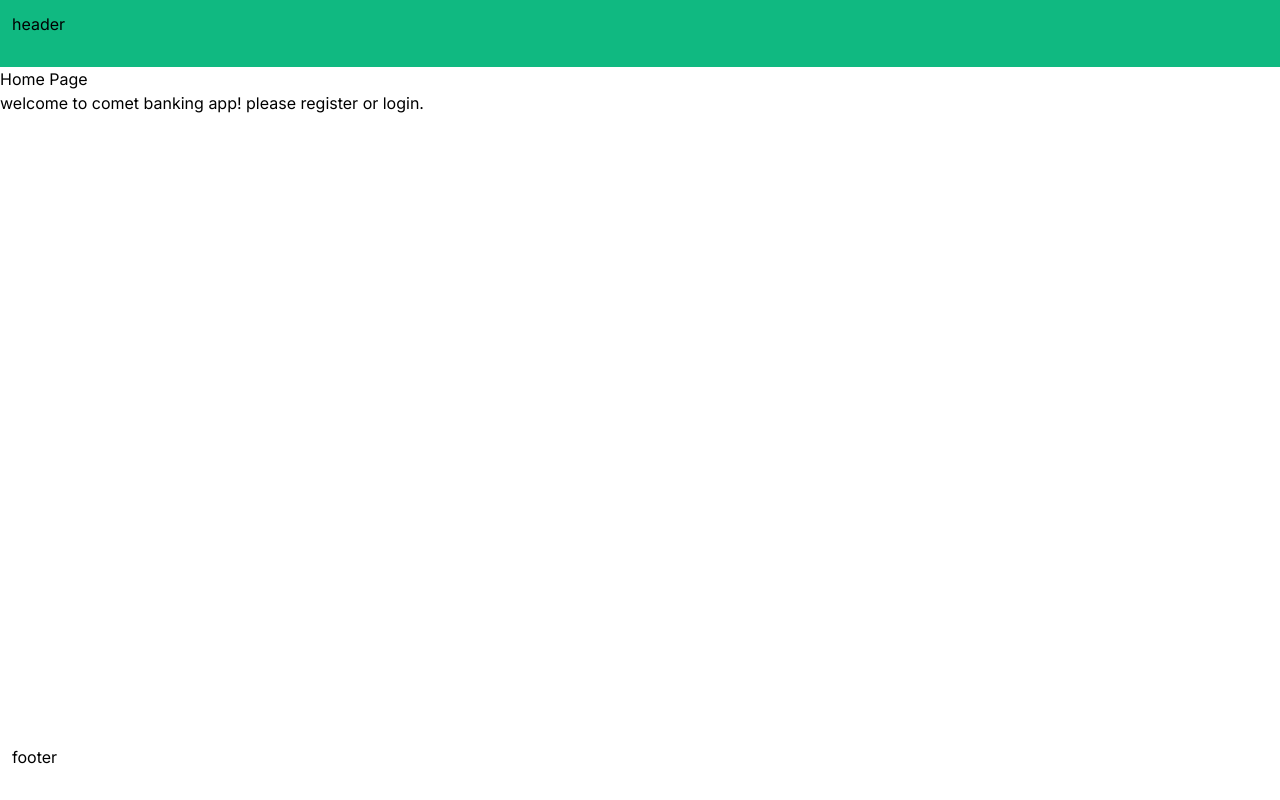
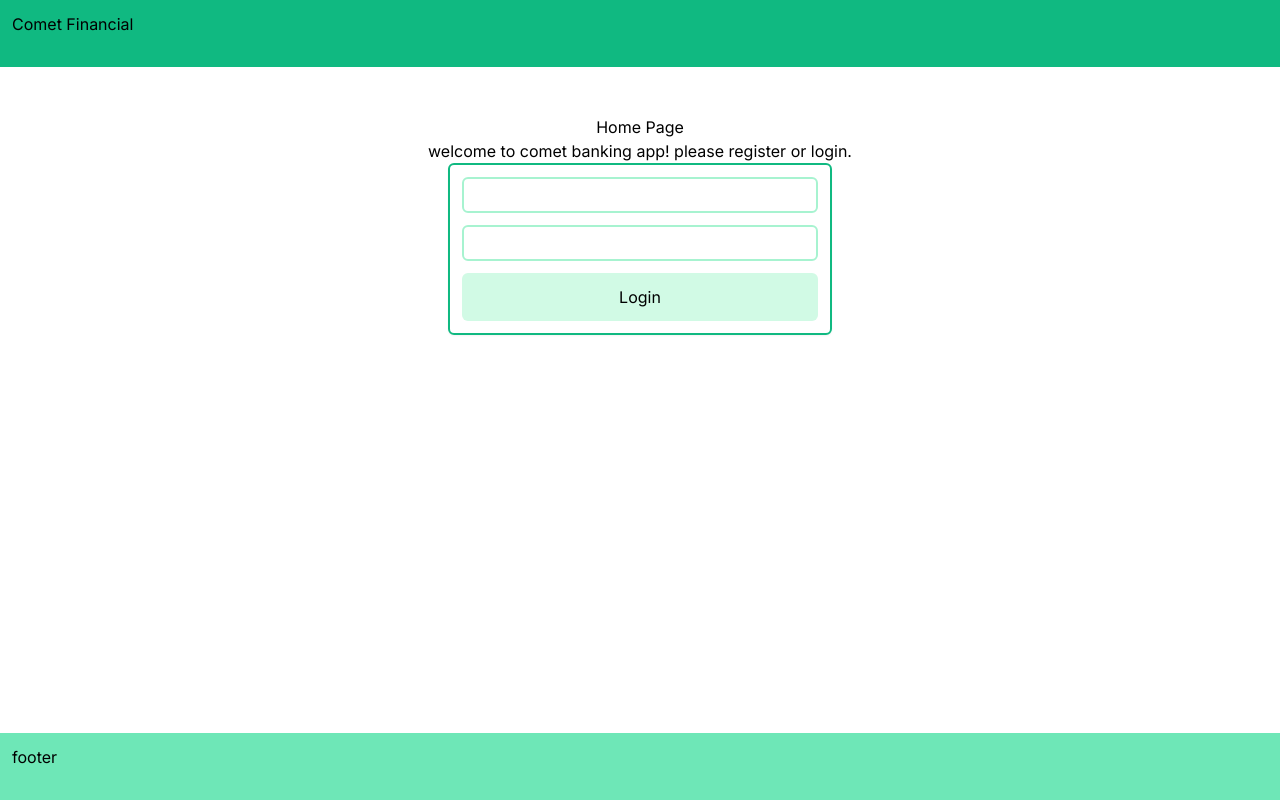
Before and after one commit to jrdnthedev/comet_financial, a Next.js app in the folder comet_frontend/: page / in a window 1280 px wide. Built offline with nearby package versions, Linux system fonts and the light colour scheme.

Commit message:
feat: added authentication to app, added a loading spinner component, and updated styles

```diff
--- a/comet_frontend/app/components/account_info_navbar/account_info_navbar.tsx
+++ b/comet_frontend/app/components/account_info_navbar/account_info_navbar.tsx
@@ -1,21 +1,30 @@
-import { useAppStore } from "@/app/lib/hooks";
-import Link from "next/link";
+import { logout } from "@/app/lib/features/auth/authSlice";
+import { useAppDispatch } from "@/app/lib/hooks";
 
 export default function AccountNavbar() {
-  const user = useAppStore().getState().user.user;
+  const dispatch = useAppDispatch();
+
+  const handleSubmit = () => {
+    dispatch(logout());
+  };
   return (
-    <nav className="flex mb-3 bg-emerald-300 p-3">
-      <span className="flex-initial w-28">{user.name}</span>
+    <nav className="flex mb-3 bg-emerald-200 p-3">
+      <span className="flex-initial w-28">Alan Smith</span>
       <span className="flex-1 px-1">
         <ul className="list-none">
-          <li className="inline-block mr-2">account</li>
-          <li className="inline-block mr-2">savings</li>
-          <li className="inline-block mr-2">checking</li>
-          <li className="inline-block">tsfa</li>
+          {/* {user.accounts.map((account: string, index: number) => (
+            <li className="inline-block mr-2" key={index}>
+              {account}
+            </li>
+          ))} */}
+          <li className="inline-block mr-2">Savings</li>
+          <li className="inline-block mr-2">Checking</li>
+          <li className="inline-block mr-2">TSFA</li>
+          <li className="inline-block mr-2">Credit Card</li>
         </ul>
       </span>
       <span className="px-1">
-        <button>logout</button>
+        <button onClick={handleSubmit}>logout</button>
       </span>
     </nav>
   );
--- /dev/null
+++ b/comet_frontend/app/components/loading_spinner/loading_spinner.tsx
@@ -0,0 +1,7 @@
+export default function LoadingSpinner() {
+  return (
+    <div className="flex justify-center items-center h-screen">
+      <div className="border-4 border-t-4 border-gray-200 h-12 w-12 rounded-full animate-spin"></div>
+    </div>
+  );
+}
--- /dev/null
+++ b/comet_frontend/app/components/login/login.tsx
@@ -0,0 +1,36 @@
+import { loginAction } from "@/app/lib/features/auth/authActions";
+import { useAppDispatch, useAppSelector, useAppStore } from "@/app/lib/hooks";
+import { useState } from "react";
+
+export default function Login() {
+  const [username, setUsername] = useState("");
+  const [password, setPassword] = useState("");
+  const dispatch = useAppDispatch();
+
+  const handleSubmit = async (e: React.FormEvent<HTMLFormElement>) => {
+    e.preventDefault();
+    dispatch(loginAction({ username, password }));
+  };
+
+  return (
+    <div className="rounded-md shadow-sm inline-block w-96 p-3 border-emerald-500 border-2">
+      <form onSubmit={handleSubmit}>
+        <input
+          type="text"
+          value={username}
+          className="border-2 w-full inline-block mb-3 border-emerald-200 p-1 rounded-md"
+          onChange={(e) => setUsername(e.target.value)}
+        />
+        <input
+          type="password"
+          className="border-2 w-full inline-block mb-3 border-emerald-200 p-1 rounded-md"
+          value={password}
+          onChange={(e) => setPassword(e.target.value)}
+        />
+        <button type="submit" className="p-3 w-full bg-emerald-100 rounded-md">
+          Login
+        </button>
+      </form>
+    </div>
+  );
+}
--- a/comet_frontend/app/interfaces/user/user.tsx
+++ b/comet_frontend/app/interfaces/user/user.tsx
@@ -2,12 +2,12 @@ import { Account } from "../account/account";
 
 export interface User {
   id: string;
-  firstName: string; // First name of the user
-  lastName: string; // Last name of the user
-  email: string; // Email address of the user
-  password: string; // Hashed password of the user
-  accounts: Account[]; // Array of accounts associated with the user
-  createdAt: Date; // Timestamp indicating when the user account was created
-  lastLoginAt: Date; // Timestamp indicating when the user last logged in
-  // Add additional fields as needed (e.g., profile picture, security questions)
+  firstName: string;
+  lastName: string;
+  email: string;
+  password: string;
+  accounts: Account[];
+  createdAt: Date;
+  lastLoginAt: Date;
+  token: string;
 }
--- a/comet_frontend/app/layout.tsx
+++ b/comet_frontend/app/layout.tsx
@@ -24,14 +24,14 @@ export default function RootLayout({
         ].join("")}
       >
         <header className="bg-emerald-500 p-3 row-start-1 row-end-2 col-span-full">
-          header
+          Comet Financial
         </header>
         <StoreProvider>
           <main className="row-start-2 row-end-12 col-span-full">
             {children}
           </main>
         </StoreProvider>
-        <footer className="p-3 row-start-12 row-end-13 col-span-full">
+        <footer className="p-3 row-start-12 row-end-13 col-span-full bg-emerald-300">
           footer
         </footer>
       </body>
--- /dev/null
+++ b/comet_frontend/app/lib/features/auth/authActions.ts
@@ -0,0 +1,36 @@
+// userActions.ts
+import { ThunkAction } from 'redux-thunk';
+import { RootState } from '../../store';
+import { Dispatch } from 'redux';
+import { loginSuccess, loginFailure, logout } from './authSlice';
+
+
+
+export const loginAction = (credentials: { username: string; password: string }): ThunkAction<void, RootState, unknown, any> => async (dispatch: Dispatch) => {
+  try {
+    const response = await fetch('http://127.0.0.1:8000/login/', {
+      method: 'POST',
+      headers: {
+        'Content-Type': 'application/json',
+      },
+      body: JSON.stringify(credentials),
+    });
+
+    if (!response.ok) {
+      throw new Error('Login failed');
+    }
+    const data = await response.json();
+    console.log(data.token);
+    // localStorage.setItem('token', data.token);
+    dispatch(loginSuccess(data.token));
+  } catch (error) {
+    console.error('Login error:', error);
+    // Handle login error
+    dispatch(loginFailure('Login failed. Please try again.'))
+  }
+};
+
+export const logoutAction = () => (dispatch: Dispatch) => {
+  localStorage.setItem('token', ' ');
+  dispatch(logout());
+}
--- /dev/null
+++ b/comet_frontend/app/lib/features/auth/authSlice.tsx
@@ -0,0 +1,39 @@
+import { PayloadAction, createSlice } from "@reduxjs/toolkit";
+interface LoginState {
+  token: string | null;
+  loading: boolean;
+  error: string | null;
+}
+
+const initialState: LoginState = {
+  token: null,
+  loading: false,
+  error: null,
+};
+
+export const authSlice = createSlice({
+  name: "auth",
+  initialState,
+  reducers: {
+    loginRequest(state) {
+      state.loading = true;
+      state.error = null;
+    },
+    loginSuccess: (state, action: PayloadAction<string>) => {
+      state.loading = false;
+      state.token = action.payload;
+      state.error = null;
+    },
+    loginFailure(state, action: PayloadAction<string>) {
+      state.loading = false;
+      state.error = action.payload;
+    },
+    logout(state) {
+      state.token = null;
+    },
+  },
+});
+
+export const { loginSuccess, loginFailure, logout } = authSlice.actions;
+
+export default authSlice.reducer;
--- a/comet_frontend/app/lib/features/user/userSlice.tsx
+++ b/comet_frontend/app/lib/features/user/userSlice.tsx
@@ -3,8 +3,18 @@ import { createSlice } from "@reduxjs/toolkit";
 export const userSlice = createSlice({
   name: "user",
   initialState: {
-    user: { name: "Adam Toons", id: 1 },
+    user: {
+      id: 1,
+      firstName: "admin",
+      lastName: "admin",
+      email: "example.com",
+      password: "password",
+      accounts: ["savings", "checking", "tsfa", "credit card"],
+      createdAt: Date(),
+      lastLoginAt: Date(),
+    },
     isLoggedIn: false,
+    token: "",
   },
   reducers: {
     getUser: (state) => {},
--- a/comet_frontend/app/lib/store.ts
+++ b/comet_frontend/app/lib/store.ts
@@ -1,10 +1,10 @@
 import { configureStore } from "@reduxjs/toolkit";
-import userReducer from "./features/user/userSlice";
+import loginReducer from "./features/auth/authSlice";
 
 export const makeStore = () => {
   return configureStore({
     reducer: {
-      user: userReducer
+      login: loginReducer
     },
   });
 };
--- a/comet_frontend/app/page.tsx
+++ b/comet_frontend/app/page.tsx
@@ -1,10 +1,34 @@
 "use client";
 
+import Login from "./components/login/login";
+import { RootState } from "@/app/lib/store";
+import { useRouter } from "next/navigation";
+import { useAppSelector } from "./lib/hooks";
+import LoadingSpinner from "./components/loading_spinner/loading_spinner";
+
 export default function Home() {
+  const { loading, error, token } = useAppSelector(
+    (state: RootState) => state.login
+  );
+  const router = useRouter();
+  if (token) {
+    router.push("/pages/dashboard");
+    return null;
+  }
+
   return (
-    <>
-      <h1>Home Page</h1>
-      <p>welcome to comet banking app! please register or login.</p>
-    </>
+    <section>
+      <div className="text-center">
+        {loading ? (
+          <LoadingSpinner />
+        ) : (
+          <div className="my-12">
+            <h1>Home Page</h1>
+            <p>welcome to comet banking app! please register or login.</p>
+            <Login />
+          </div>
+        )}
+      </div>
+    </section>
   );
 }
--- a/comet_frontend/app/pages/dashboard/page.tsx
+++ b/comet_frontend/app/pages/dashboard/page.tsx
@@ -1,8 +1,21 @@
 "use client";
 import AccountNavbar from "@/app/components/account_info_navbar/account_info_navbar";
 import Account from "@/app/components/accounts/accounts";
+import { useAppSelector } from "@/app/lib/hooks";
+import { RootState } from "@/app/lib/store";
+import { useRouter } from "next/navigation";
 
 export default function DashBoard() {
+  const router = useRouter();
+  const { loading, error, token } = useAppSelector(
+    (state: RootState) => state.login
+  );
+
+  if (!token) {
+    router.push("/");
+    return null;
+  }
+
   return (
     <section>
       <AccountNavbar />
```
